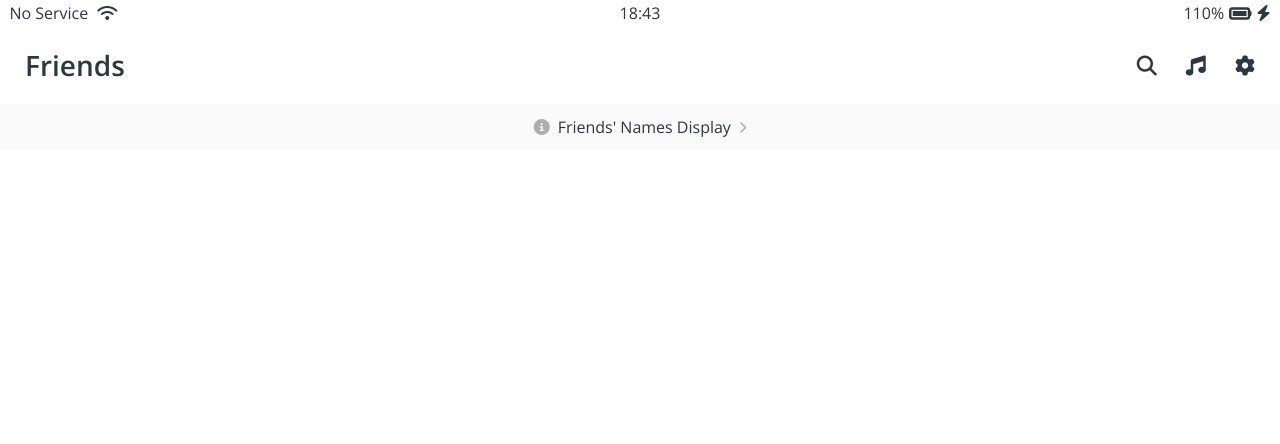
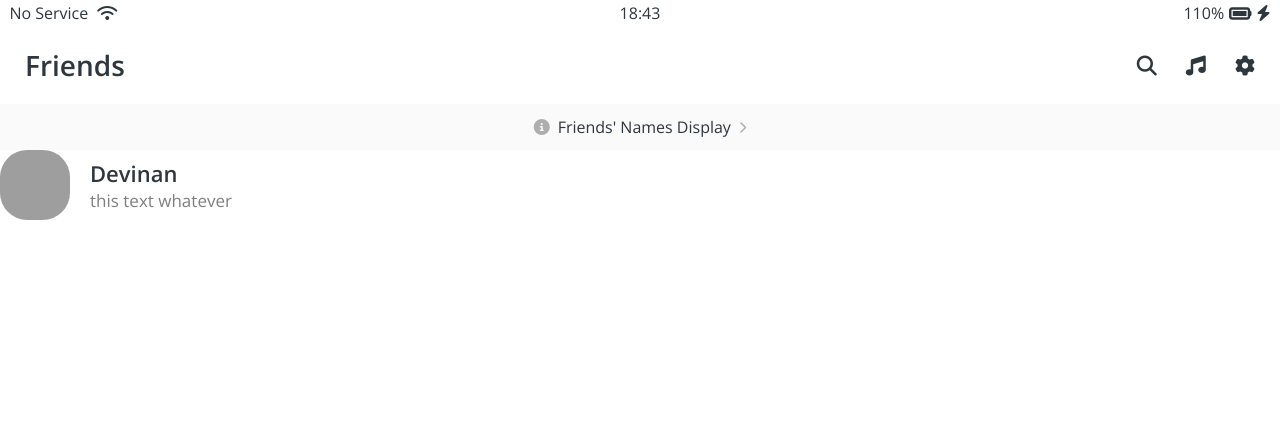
Before and after one commit to seunghyeokleeme/kokoa-talk, a web app: file friends.html in a window 1280 px wide. Shown: the top 444 px of the page. Run offline with its HTML, style and script files only (its server is not run), Linux system fonts and the light colour scheme; some libraries are stand-ins or nearby versions; grey boxes are pictures that could not be loaded.

Commit message:
#6.16 User Component part One

```diff
--- /dev/null
+++ b/css/components/user-component.css
@@ -0,0 +1,23 @@
+.user-component,
+.user-component__column:first-child {
+  display: flex;
+  align-items: center;
+}
+
+.user-component__avatar {
+  width: 70px;
+  height: 70px;
+  border-radius: 39%;
+  margin-right: 20px;
+}
+
+.user-component__title {
+  font-weight: 600;
+  font-size: 22px;
+}
+
+.user-component__subtitle {
+  margin-top: 8px;
+  font-size: 17px;
+  color: rgba(0, 0, 0, 0.5);
+}
--- a/css/styles.css
+++ b/css/styles.css
@@ -7,6 +7,7 @@
 @import "components/nav-bar.css";
 @import "components/notification.css";
 @import "components/screen-header.css";
+@import "components/user-component.css";
 
 /* Screens */
 @import "screens/login.css";
--- a/friends.html
+++ b/friends.html
@@ -36,6 +36,20 @@
         class="fas fa-chevron-right fa-xs"
       ></i>
     </a>
+    <div class="user-component">
+      <div class="user-component__column">
+        <img
+          src="https://avatars1.githubusercontent.com/u/51715750"
+          class="user-component__avatar"
+        />
+        <div class="user-component__text">
+          <h4 class="user-component__title">Devinan</h4>
+          <h6 class="user-component__subtitle">this text whatever</h6>
+        </div>
+      </div>
+      <div class="user-component__column"></div>
+    </div>
+
     <nav class="nav">
       <ul class="nav__list">
         <li class="nav__btn">
```
